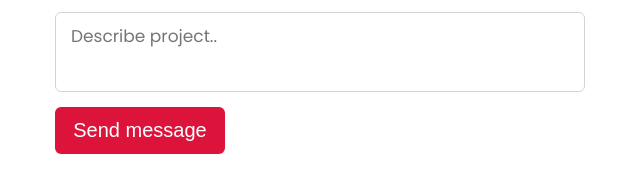
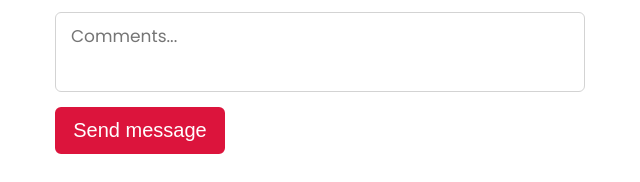
Before and after one commit to AyubBodirkhonov/MyPortfolio, a plain HTML site: page index.html in a window 1280 px wide. Shown: the part 3740-3922 px from the top of the page, 615-1255 px from the left. Drawn offline with nearby package versions, Linux system fonts and the light colour scheme.

Commit message:
change content

```diff
--- a/index.html
+++ b/index.html
@@ -143,7 +143,6 @@
             <p>
                 Since last year I have been learning web development. I have ackquired different skills such as html, css, javacscript, react, and bootstrap. Most of my projects I uploaded on my GitHub repository you can download it and check it out!
             </br>
-
             <a href="#">Read more</a>
           </div>
           <div class="column right">
@@ -302,7 +301,7 @@
                 <textarea
                   cols="30"
                   rows="10"
-                  placeholder="Describe project.."
+                  placeholder="Comments..."
                   required
                 ></textarea>
               </div>
```
